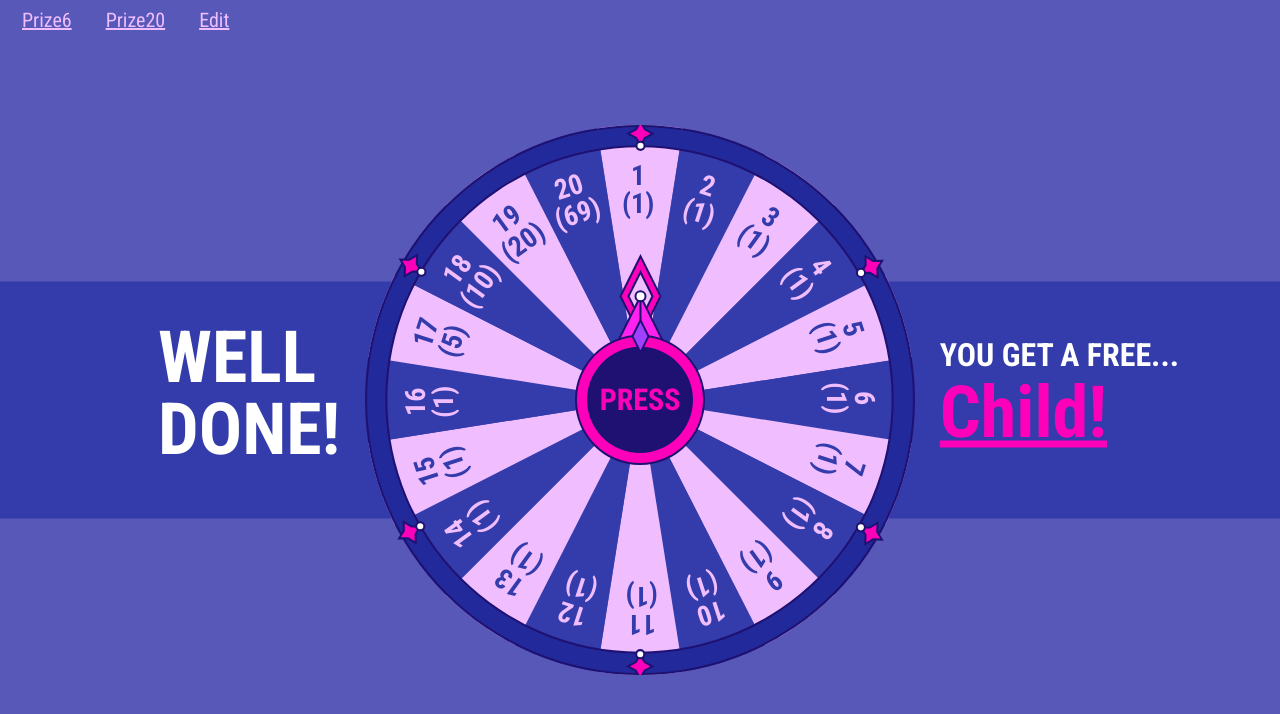
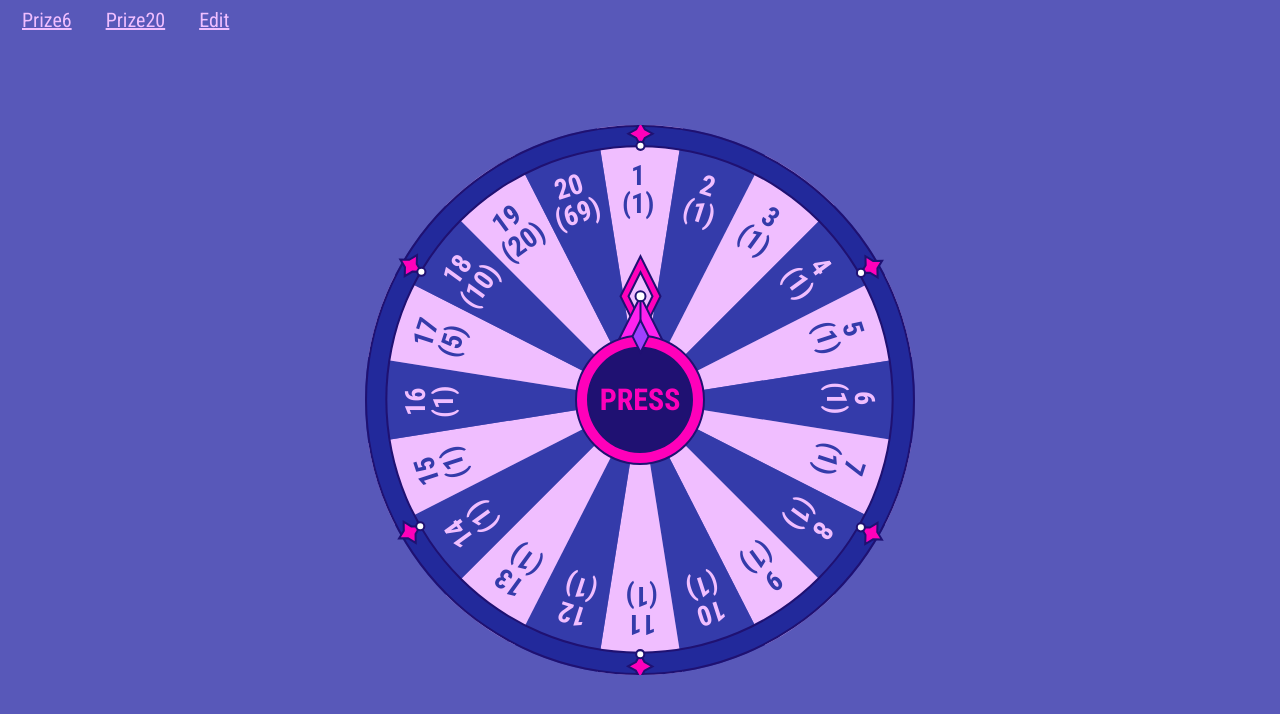
Before and after one commit to IreneLee18/spin-the-wheel-9f, a React (Create React App) app: page /#/prize20 in a window 1280 px wide. Shown: the top 714 px of the page. Built offline with nearby package versions, Linux system fonts and the light colour scheme.

Commit message:
add get freePrize

```diff
--- a/src/Page/Wheel.js
+++ b/src/Page/Wheel.js
@@ -6,9 +6,22 @@ function Wheel({ prize }) {
   const [startDeg, setStartDeg] = useState(0);
   const [deg, setDeg] = useState(startDeg);
   const [start, setStart] = useState(false);
+  const [freePrize, setFreePrize] = useState("");
+  const [showFreePrize, setShowFreePrize] = useState(false);
   const handleClick = () => {
     setStart(true);
   };
+
+  const getFree = useCallback(
+    (picked) => {
+      setShowFreePrize(true);
+      prize.forEach((item, index) => {
+        if (index === picked) return setFreePrize(item.id);
+      });
+    },
+    [prize]
+  );
+
   const getDeg = useCallback(() => {
     const picked = Math.floor(Math.random() * prize.length);
     const currentDeg =
@@ -18,24 +31,35 @@ function Wheel({ prize }) {
       (startDeg % 360);
     setDeg(currentDeg);
     setStartDeg(currentDeg);
-  }, [prize.length, startDeg]);
 
+    // setTimeout--4s: when transition was done then call getFree function.
+    setTimeout(() => {
+      getFree(picked);
+    }, [4000]);
+  }, [getFree, prize.length, startDeg]);
+
+  // render getDeg
   useEffect(() => {
     if (start) {
       getDeg();
       setStart(false);
+      setShowFreePrize(false);
     }
   }, [getDeg, start]);
 
-  // init
+  // init: when「prize.length」was change.
   useEffect(() => {
     setIsLading(true);
     setStartDeg(0);
     setDeg(0);
+    setFreePrize('')
+    setShowFreePrize(false)
+    // 因為需要時間回轉回去0，但為了防止畫面感官不好所以設定setTimeout，等時間到再顯示畫面
     setTimeout(() => {
       setIsLading(false);
     }, [2000]);
   }, [prize.length]);
+
   return (
     <>
       {isLoading ? (
@@ -55,6 +79,7 @@ function Wheel({ prize }) {
               </div>
             </div>
           </div>
+          {showFreePrize ? (
             <div className="result-banner">
               <p className="wheel-done">
                 WELL
@@ -62,8 +87,9 @@ function Wheel({ prize }) {
                 DONE!
               </p>
               <p className="you-get-a-free">YOU GET A FREE...</p>
-            <p className="result-title">Child!</p>
+              <p className="result-title">{freePrize}!</p>
             </div>
+          ) : null}
         </>
       )}
     </>
--- a/src/style/scss/_index.scss
+++ b/src/style/scss/_index.scss
@@ -30,6 +30,12 @@ $dark-pink: #FF00BA;
   transform: translate(-50%, -50%);
 }
 
+@mixin absolute-top-left($t, $l) {
+  position: absolute;
+  top: $t;
+  left: $l;
+}
+
 @mixin wheel-center-c-bgc($c, $bgc) {
   &::before {
     color: $c;
@@ -52,7 +58,7 @@ body {
     color: $pink;
     border: none;
     border-radius: 15px;
-    padding: 12px ;
+    padding: 12px;
     font-size: 20px;
     margin: 20px 10px 0 0;
     cursor: pointer;
@@ -73,26 +79,22 @@ body {
   p {
     color: white;
     font-weight: bold;
-    position: absolute;
     font-size: 72px;
   }
 
   .wheel-done {
-    top: 40px;
-    left: 158px;
+    @include absolute-top-left(40px, 158px);
   }
 
   .you-get-a-free {
     font-size: 32px;
-    top: 57px;
-    right: 101px;
+    @include absolute-top-left(57px, 1100px);
   }
 
   .result-title {
     color: $dark-pink;
     text-decoration: underline;
-    top: 95px;
-    right: 173px;
+    @include absolute-top-left(95px, 1100px);
   }
 }
 
```
Also changed, not shown: src/style/all.css, 1 other file (tests, documents, lock files or other folders). Lines whose indentation alone changed are shown as unchanged.
